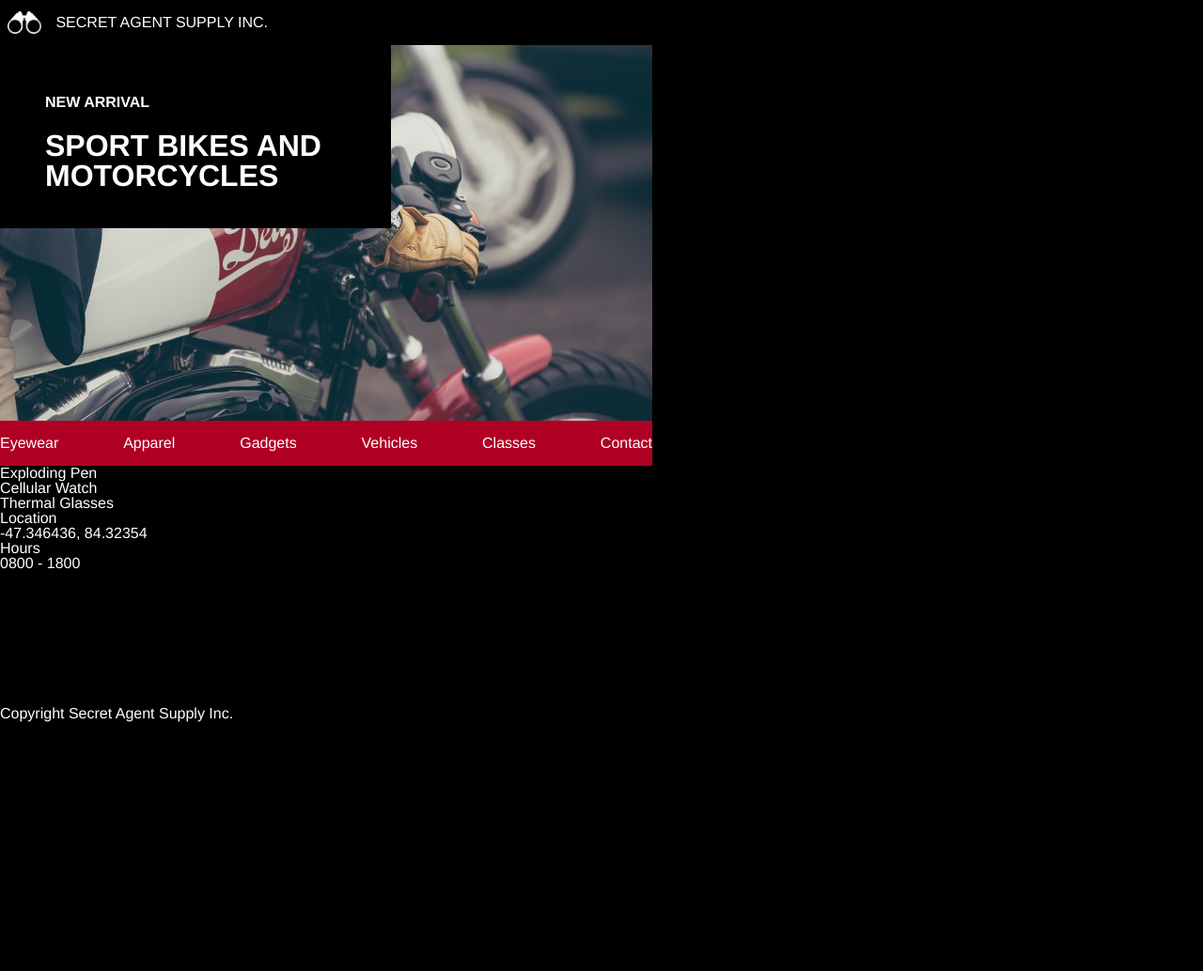
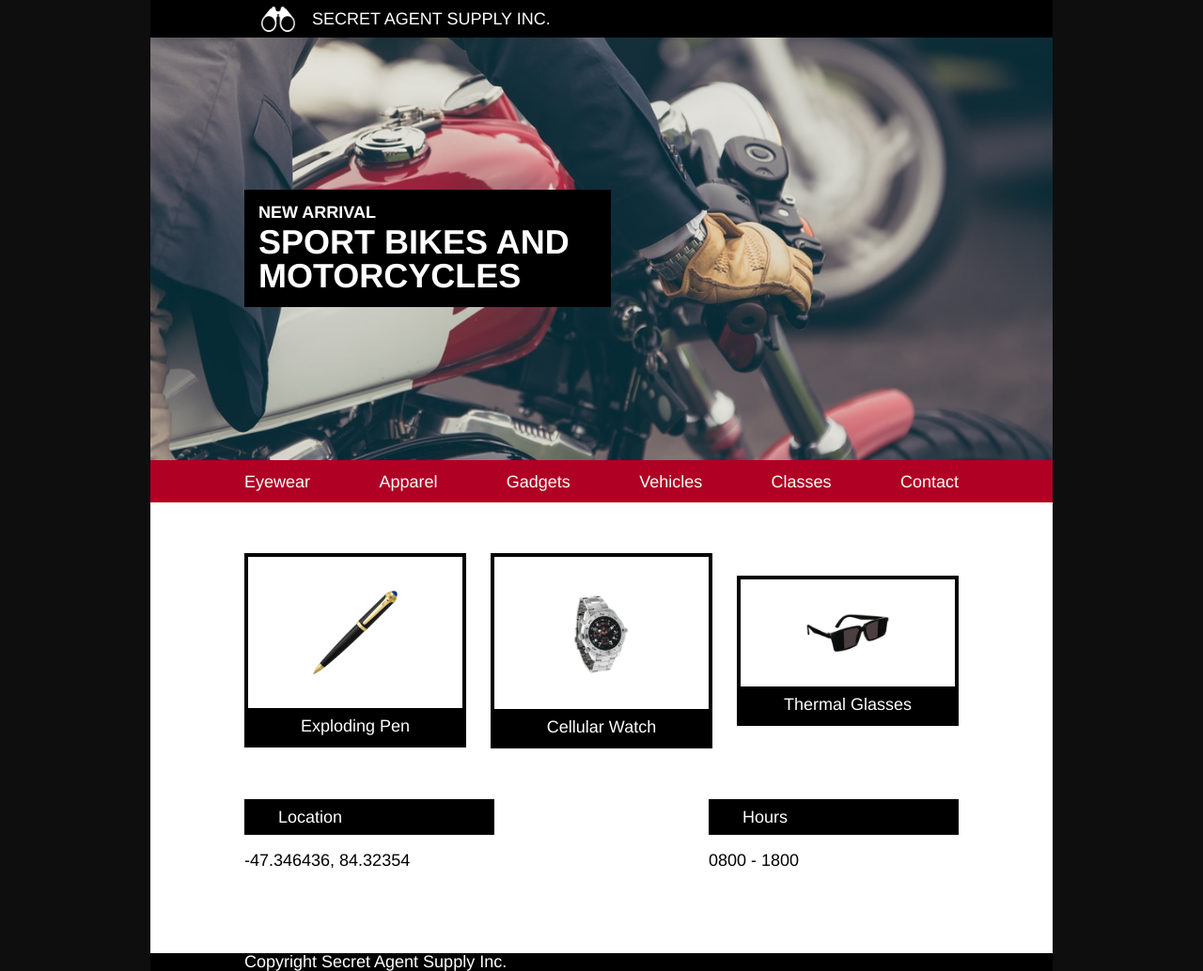
Before and after one commit to Felo034/secretagent, a plain HTML site: page index.html in a window 1280 px wide. Shown: the top 1034 px of the page at 94% size. Drawn offline with Linux system fonts and the light colour scheme.

Commit message:
All good but THERMAL GLASSES

```diff
--- a/index.html
+++ b/index.html
@@ -6,9 +6,10 @@
     <title>Secret Agent Supply Inc.</title>
   </head>
   <body>
+  <div class="container-all">
   <!-- Logo -->
   <div class="logo">
-    <img src="resources/photo/logo.png"></img>
+    <img src="resources/photo/logo.png">
     <span>SECRET AGENT SUPPLY INC.</span>
   </div>
 
@@ -22,57 +23,56 @@
 
   <!-- Navigation -->
   <nav>
+    <div class="position">
       <span>Eyewear</span>
       <span>Apparel</span>
       <span>Gadgets</span>
       <span>Vehicles</span>
       <span>Classes</span>
       <span>Contact</span>
+    </div>
   </nav>
 
+  <div class="white-container">
     <!-- Grid -->
     <div class="grid">
       <div class="product">
         <div class="option">
-        <!-- Img1 -->
-        <div class="name">
+          <img src="resources/photo/pen.png">
             <h4>Exploding Pen</h4>
         </div>
+        <div class="option">
+          <img src="resources/photo/watch.png">
+            <h4>Cellular Watch</h4>
         </div>
         <div class="option">
-        <!-- Img2 -->
-        <div class="name">
-          <h4>Cellular Watch</h4>
-        </div>
-      </div>
-      <div class="option">
-        <!-- Img3 -->
-        <div class="name">
+            <img src="resources/photo/glasses.png">
           <h4>Thermal Glasses</h4>
         </div>
       </div>
     </div>
-  </div>
 
+    <div class="container">
     <!-- Location -->
-  <div class="name">
+      <div class="option1">
         <h4>Location</h4>
         <span>-47.346436, 84.32354</span>
       </div>
 
       <!-- Hours -->
-  <div class="name">
+      <div class="option1">
         <h4>Hours</h4>
         <span>0800 - 1800</span>
       </div>
+    </div>
+  </div>
 
   <!-- Footer -->
-
   <footer>
     <div class="footer">
       <p>Copyright Secret Agent Supply Inc.</p>
     </div>
   </footer>
-
+</div>
   </body>
 </html>
--- a/resources/css/style.css
+++ b/resources/css/style.css
@@ -1,88 +1,189 @@
-html,
+html {
+  display: flex;
+  font-size: 18px;
+  background-color: rgb(14,14,14);
+  font-family: Helvetica, sans-serif;
+  align-items: center;
+  justify-content: center;
+}
+
 body {
-  background-color: black;
-  font-family: Helvetica, sans-serif;
+  width: 960px;
+  display: block;
+  align-items: center;
+  justify-content: center;
+  background-color: rgb(0,0,0);
   color: white;
 }
 
-body {
-  height: 1166px;
-  width: 694px;
+.container-all {
+  display: block;
+}
+
+p {
+  min-height: 5rem;
+}
+
+title {
+  font-size: 1rem;
+}
+
+div {
+  display: block;
 }
 
 /* Logo */
 .logo {
   display: flex;
   align-items: center;
-  height: 24px;
-  width: 564px;
-  padding: 12px 8px;
+  margin-left: 100px;
+  height: 40px;
+  padding: 0 1rem 0 0.5rem;
 
 }
 
 .logo img {
-  height: 24px;
-  width: 36.438px
-  padding-right: 15px;
+  height: 1.5rem;
+  width: 2rem;
+  padding-left: 0.5rem;
 }
 
 .logo span {
-  padding-left: 15px;
+  padding: 0.66rem 0 0.66rem 1rem;
 }
 
 /* Main Banner */
-  .main {
-    height: 400px;
-    width: 694px;
+.main {
+    display: block;
+    height: 25rem;
     background-image: url("../photo/moto.jpeg");
     background-repeat: no-repeat;
     background-size: cover;
     background-position: center;
   }
 
-  .headline {
-    display: block;
+.headline {
+    display: inline-block;
     background-color: black;
-    padding: 32px 48px;
-    width: 320px;
+    font-size: 2em;
+    font-weight: bold;
+    padding: 15px;
+    margin-left: 100px;
+    position: relative;
+    width: 20rem;
+    top: 9rem;
   }
 
 h1 {
+  display: block;
   font-weight: bold;
-  font-size: 32px;
-  margin: 8px 0px;
+  font-size: 2rem;
+  padding-top: 0.25rem;
 }
 
 h3 {
+  display: block;
   font-weight: bold;
-  font-size: 16px;
-  margin: 21.28px 0px;
+  font-size: 1rem;
+}
+
+h4 {
+  display: flex;
+  padding: 10px;
 }
 
 /* Nav */
 nav {
   background-color: rgb(176,0,36);
-  height: 48px;
-  width: 694px;
+}
+
+nav .position {
+  display: flex;
+  align-items: center;
+  justify-content: space-between;
+  margin: auto 100px;
+  padding-top: 0.75rem;
+  padding-bottom: 0.75rem;
+}
+
+/* White Container */
+.white-container {
+  background-color: white;
+  padding-top: 3rem;
+  padding-bottom: 4rem;
+}
+
+/* Grid */
+.grid {
+  margin: auto 100px;
+}
+
+.product {
   display: flex;
   align-items: center;
   justify-content: space-between;
 }
 
-/* Grid */
+.option {
+  display: flex;
+  flex-direction: column;
+  border: 4px solid black;
+  width: 30%;
+}
 
+.option1 {
+  display: flex;
+  flex-direction: column;
+  width: 35%;
+}
 
-/* Location */
+.option img {
+  max-width: 5rem;
+  padding: 2rem;
+  margin: 0 auto;
+}
 
+.option h4 {
+  justify-content: center;
+  height: auto;
+  background-color: black;
+}
 
-/* Hour */
+.option1 h4 {
+  padding-left: 2rem;
+  height: auto;
+  background-color: black;
+}
 
+/*.size {
+  min-height: 4.8rem;
+}*/
+
+.container {
+  display: flex;
+  padding-top: 3rem;
+  margin: auto 100px;
+  justify-content: space-between;
+}
+
+/* Location & Hours */
+.option span,
+.option1 span {
+  background-color: white;
+  padding-top: 1rem;
+  padding-bottom: 1rem;
+  color: black;
+}
+
+/*.option #option {
+  align-items: flex-start;
+}*/
 
 /* Footer */
 footer {
-  display: block;
-  height: 22px;
-  width: 572px;
-  padding: 80px 0px;
-  margin-top: 64px;
+  display: flex;
+  flex-direction: column;
+  height: 5rem;
+  justify-content: center;
+  margin-left: 100px;
 }
```
Lines whose indentation alone changed are shown as unchanged.
